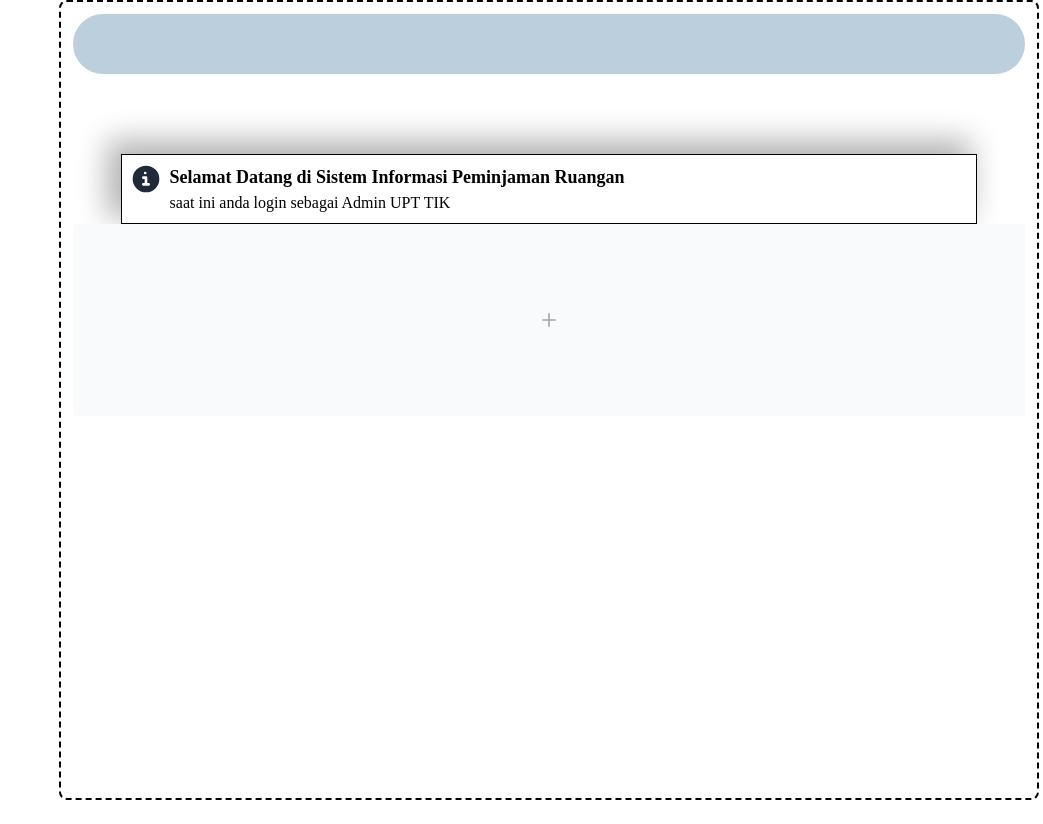
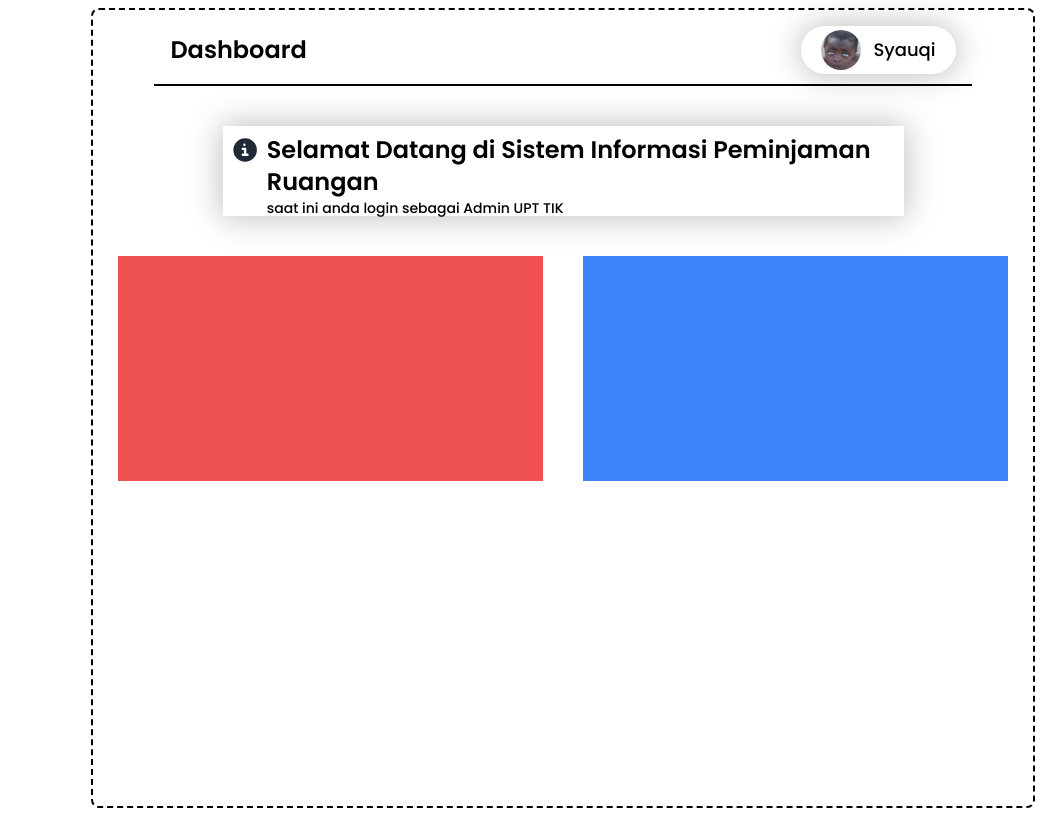
Before and after one commit to AntoTempusRex/DashboardKOOR, a plain HTML site: page LayoutDashboardV2.html in a window 1280 px wide. Shown: the whole page, without its empty margins (237-1280 px from the left). Drawn offline with nearby package versions, Linux system fonts and the light colour scheme.

Commit message:
V2 Commit

```diff
--- a/LayoutDashboardV2.html
+++ b/LayoutDashboardV2.html
@@ -6,18 +6,15 @@
     <title>Document</title>
     <link rel="stylesheet" href="./src/output3.css">
     <link href="https://cdnjs.cloudflare.com/ajax/libs/flowbite/2.3.0/flowbite.min.css" rel="stylesheet" />
+    <link rel="preconnect" href="https://fonts.googleapis.com">
+   <link rel="preconnect" href="https://fonts.gstatic.com" crossorigin>
+   <link href="https://fonts.googleapis.com/css2?family=Poppins:ital,wght@0,100;0,200;0,300;0,400;0,500;0,600;0,700;0,800;0,900;1,100;1,200;1,300;1,400;1,500;1,600;1,700;1,800;1,900&display=swap" rel="stylesheet">
 </head>
 <body class="font-unjpoppins">
 <!-- Sidebar End -->
 
-<button data-drawer-target="sidebar" data-drawer-toggle="sidebar" aria-controls="sidebar" type="button" class="inline-flex items-center p-2 mt-2 ms-3 text-sm text-gray-500 rounded-lg sm:hidden hover:bg-gray-100 focus:outline-none focus:ring-2 focus:ring-gray-200 dark:text-gray-400 dark:hover:bg-gray-700 dark:focus:ring-gray-600">
-    <span class="sr-only">Open sidebar</span>
-    <svg class="w-6 h-6" aria-hidden="true" fill="currentColor" viewBox="0 0 20 20" xmlns="http://www.w3.org/2000/svg">
-    <path clip-rule="evenodd" fill-rule="evenodd" d="M2 4.75A.75.75 0 012.75 4h14.5a.75.75 0 010 1.5H2.75A.75.75 0 012 4.75zm0 10.5a.75.75 0 01.75-.75h7.5a.75.75 0 010 1.5h-7.5a.75.75 0 01-.75-.75zM2 10a.75.75 0 01.75-.75h14.5a.75.75 0 010 1.5H2.75A.75.75 0 012 10z"></path>
-    </svg>
- </button>
 
- <aside id="sidebar" class=" fixed top-0 left-0 z-40 w-72 h-screen transition-transform -translate-x-full sm:translate-x-0" aria-label="Sidebar">
+ <aside id="sidebar" class=" fixed top-0 left-0 z-40 w-80 h-screen transition-transform -translate-x-full sm:translate-x-0" aria-label="Sidebar">
     <div class="h-full py-4 overflow-y-auto bg-sidebarunj text-white">
       <div class="border-b-2 border-white flex sm:px-3">
          <img src="./img/UNJ__Universitas_Negeri_Jakarta__Logo_-_Download_Free_PNG-removebg-preview (1) 1.svg" class="h-12 w-12 mx-3 mb-3 sm:h-14" alt="Flowbite Logo" />
@@ -74,28 +71,44 @@
 <!-- Sidebar End -->
 
 <!-- content Start -->
-   <div class="ps-10 pb-4 pe-1 sm:ml-64">
-      <div class="p-3 border-2 border-black border-dashed rounded-lg h-screen">
-         <div class="grid grid-cols-1 mb-4">
-            <div class="w-full h-[60px] bg-unjboard rounded-full">
+   <div class="lg:ps-[4.5rem] sm:p-2 pb-4 pe-1 sm:ml-64">
+      <div class="p-4 border-2 border-black border-dashed rounded-lg h-screen">
+         <div class="flex justify-center items-center">
+            <div class="w-[90%] h-[60px] border-b-2 border-black">
+               <div class="flex ms-4">
+                  <button data-drawer-target="sidebar" data-drawer-toggle="sidebar" aria-controls="sidebar" type="button" class="inline-flex items-center p-2 mt-2 ms-3 text-sm text-black rounded-lg sm:hidden">
+                  <span class="sr-only">Open sidebar</span>
+                  <svg class="w-6 h-6" aria-hidden="true" fill="currentColor" viewBox="0 0 20 20" xmlns="http://www.w3.org/2000/svg">
+                  <path clip-rule="evenodd" fill-rule="evenodd" d="M2 4.75A.75.75 0 012.75 4h14.5a.75.75 0 010 1.5H2.75A.75.75 0 012 4.75zm0 10.5a.75.75 0 01.75-.75h7.5a.75.75 0 010 1.5h-7.5a.75.75 0 01-.75-.75zM2 10a.75.75 0 01.75-.75h14.5a.75.75 0 010 1.5H2.75A.75.75 0 012 10z"></path>
+                  </svg>
+               </button>
+               <span class="text-2xl font-semibold flex items-center">Dashboard</span>
+               <div class="flex ms-auto me-4 rounded-full py-1 shadow-all-side">
+                  <img class="rounded-full w-10 h-10 ms-5" src="./img/profilepicturecropped.jpg" alt="">
+                  <span class="me-5 ms-3 flex items-center font-medium text-lg">Syauqi</span>
+               </div>
+            </div>
             </div>
          </div>
 
-         <div class="w-[90%] h-[70px] border border-black shadow-all-side flex mx-auto mt-20">
+         <div class="w-[75%] h-[90px] shadow-all-side flex mx-auto mt-10">
             <svg class="w-8 h-8 text-gray-800 m-2" aria-hidden="true" xmlns="http://www.w3.org/2000/svg" fill="currentColor" viewBox="0 0 24 24">
                <path fill-rule="evenodd" d="M2 12a10 10 0 1 1 20 0 10 10 0 0 1-20 0Zm9.4-5.5a1 1 0 1 0 0 2 1 1 0 1 0 0-2ZM10 10a1 1 0 1 0 0 2h1v3h-1a1 1 0 1 0 0 2h4a1 1 0 1 0 0-2h-1v-4c0-.6-.4-1-1-1h-2Z" clip-rule="evenodd"/>
              </svg>
              <div class="flex flex-col mt-2">
-               <span class="font-semibold text-lg">Selamat Datang di Sistem Informasi Peminjaman Ruangan</span>
-               <span class="font-medium text-md">saat ini anda login sebagai Admin UPT TIK</span>
+               <span class="font-semibold text-2xl sm:text-md">Selamat Datang di Sistem Informasi Peminjaman Ruangan</span>
+               <span class="font-medium text-lg sm:text-sm">saat ini anda login sebagai Admin UPT TIK</span>
              </div>
          </div>
-         <div class="flex items-center justify-center h-48 mb-4 rounded bg-gray-50">
-            <p class="text-2xl text-gray-400">
-               <svg class="w-3.5 h-3.5" aria-hidden="true" xmlns="http://www.w3.org/2000/svg" fill="none" viewBox="0 0 18 18">
-                  <path stroke="currentColor" stroke-linecap="round" stroke-linejoin="round" stroke-width="2" d="M9 1v16M1 9h16"/>
-               </svg>
-            </p>
+
+
+         <div class="flex items-center justify-center h-48 gap-10 mt-14 rounded">
+            <div class="w-[425px] h-[225px] bg-red-500">
+
+            </div>
+            <div class="w-[425px] h-[225px] bg-blue-500">
+
+            </div>
          </div>
       </div>
    </div>
--- a/tailwind.config.js
+++ b/tailwind.config.js
@@ -54,7 +54,7 @@ module.exports = {
 				ssm: '1px',
 			},
 			boxShadow: {
-				'all-side': '-10px -10px 30px 4px rgba(0, 0, 0, 0.3)',
+				'all-side': '0px 0px 30px 2px rgba(0, 0, 0, 0.25)',
 			},
 		},
 	},
```
Also changed, not shown: img/profilepicture.jpg (added), img/profilepicturecropped.jpg (added), src/output3.css.
